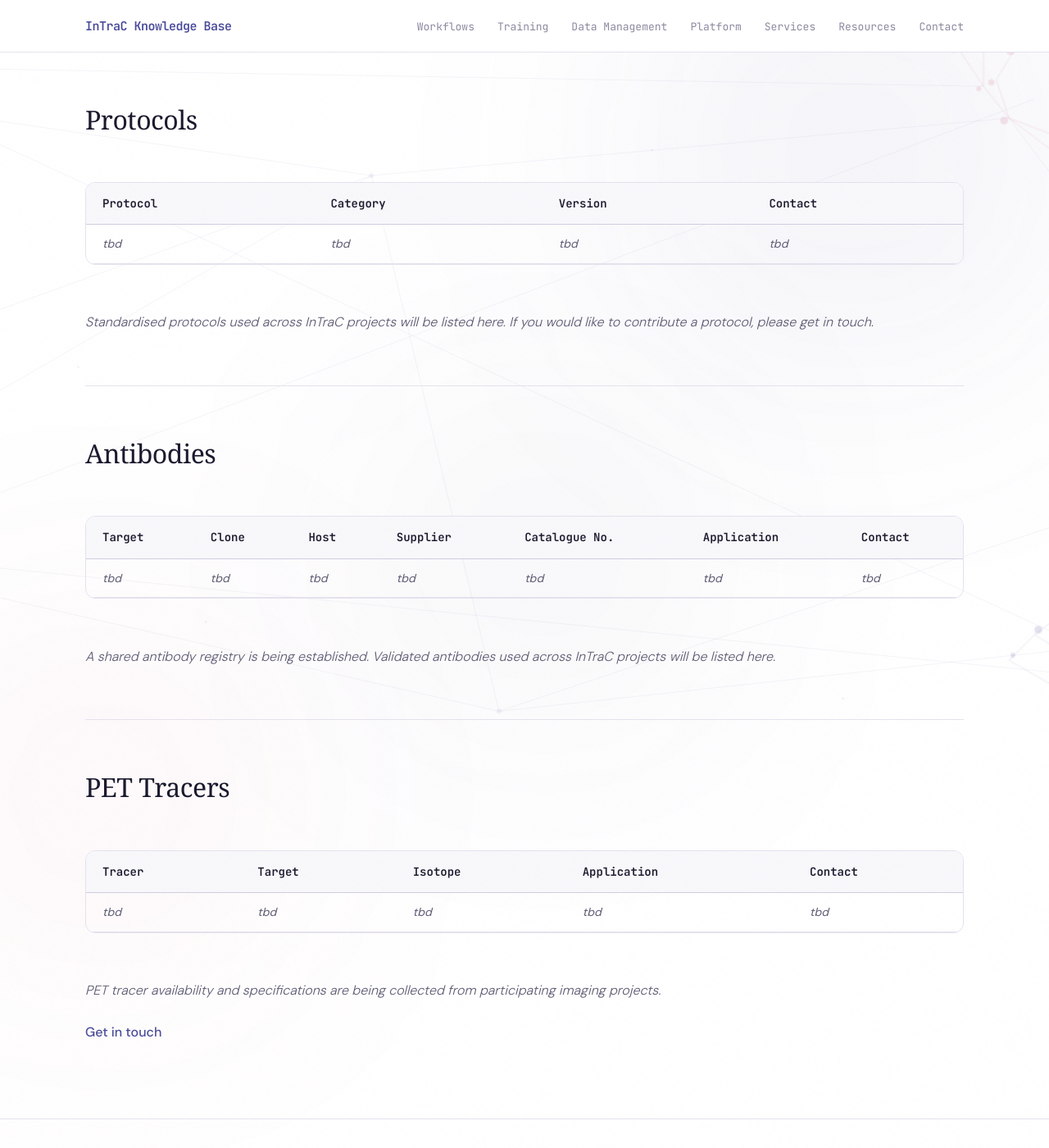
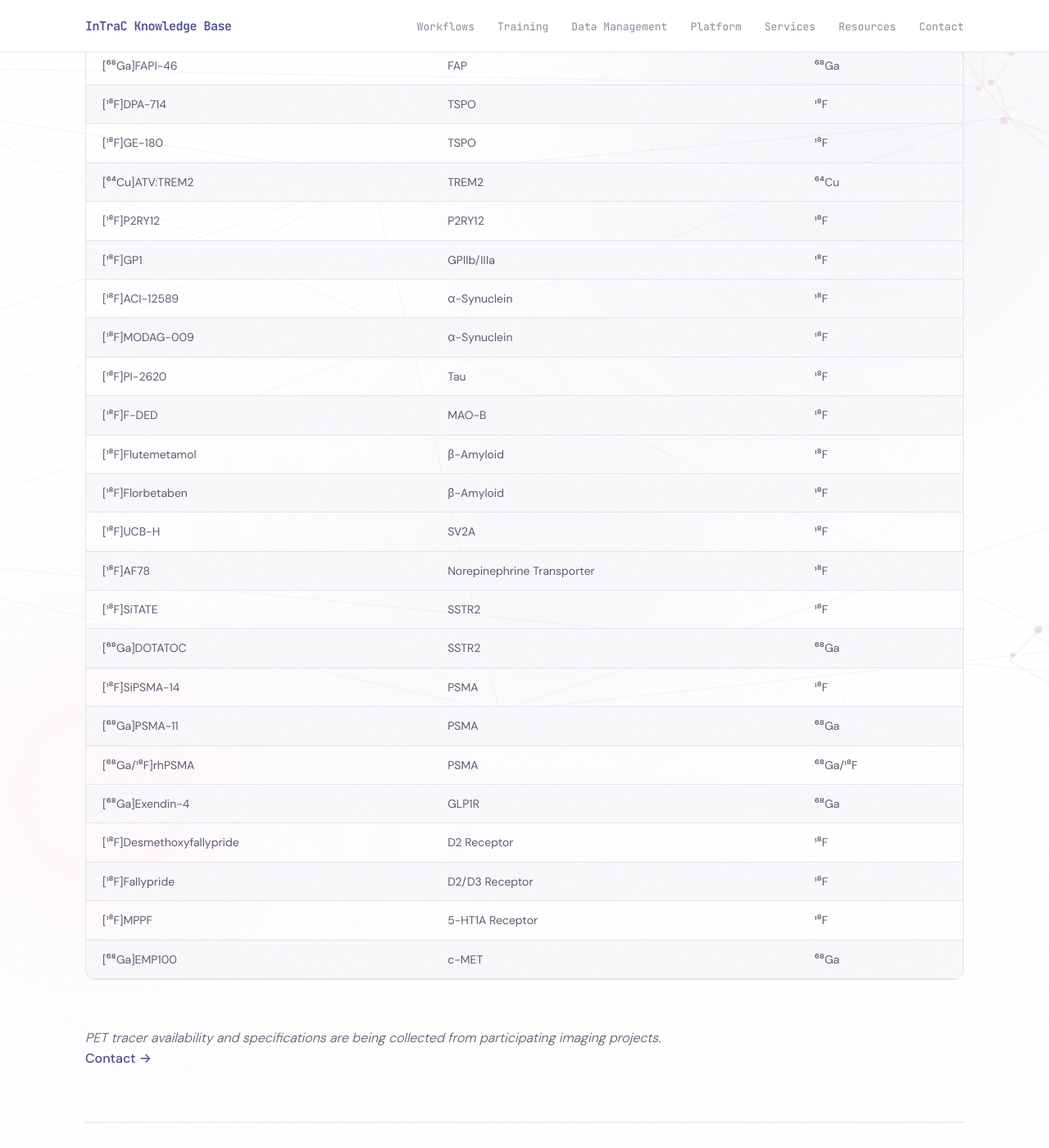
Before and after one commit to InTraC-CRC1784/intrac-crc1784.github.io, a Jekyll site: the page built from docs/resources.md, in a window 1280 px wide and 1400 px high, scrolled down 809 px. Shown: the whole window at 82% size. Built offline with Jekyll 4.4.1, drawn with Linux system fonts in a browser that asks for light colours; some web fonts are replaced; some of the changed text lies outside the part shown.

Commit message:
Add PET tracer inventory and restructure resources

```diff
--- a/docs/resources.md
+++ b/docs/resources.md
@@ -11,17 +11,62 @@ nav_order: 7
 
 ---
 
+## PET Tracers
+
+&nbsp;
+
+| Tracer | Target | Isotope |
+|--------|--------|---------|
+| [¹⁸F]FDG | Glucose Metabolism | ¹⁸F |
+| [¹⁸F]Flurpiridaz | Perfusion | ¹⁸F |
+| [⁶⁸Ga]CXCR4 | CXCR4 | ⁶⁸Ga |
+| [¹⁸F]FAPI-74 | FAP | ¹⁸F |
+| [⁶⁸Ga]FAPI-46 | FAP | ⁶⁸Ga |
+| [¹⁸F]DPA-714 | TSPO | ¹⁸F |
+| [¹⁸F]GE-180 | TSPO | ¹⁸F |
+| [⁶⁴Cu]ATV:TREM2 | TREM2 | ⁶⁴Cu |
+| [¹⁸F]P2RY12 | P2RY12 | ¹⁸F |
+| [¹⁸F]GP1 | GPIIb/IIIa | ¹⁸F |
+| [¹⁸F]ACI-12589 | α-Synuclein | ¹⁸F |
+| [¹⁸F]MODAG-009 | α-Synuclein | ¹⁸F |
+| [¹⁸F]PI-2620 | Tau | ¹⁸F |
+| [¹⁸F]F-DED | MAO-B | ¹⁸F |
+| [¹⁸F]Flutemetamol | β-Amyloid | ¹⁸F |
+| [¹⁸F]Florbetaben | β-Amyloid | ¹⁸F |
+| [¹⁸F]UCB-H | SV2A | ¹⁸F |
+| [¹⁸F]AF78 | Norepinephrine Transporter | ¹⁸F |
+| [¹⁸F]SiTATE | SSTR2 | ¹⁸F |
+| [⁶⁸Ga]DOTATOC | SSTR2 | ⁶⁸Ga |
+| [¹⁸F]SiPSMA-14 | PSMA | ¹⁸F |
+| [⁶⁸Ga]PSMA-11 | PSMA | ⁶⁸Ga |
+| [⁶⁸Ga/¹⁸F]rhPSMA | PSMA | ⁶⁸Ga/¹⁸F |
+| [⁶⁸Ga]Exendin-4 | GLP1R | ⁶⁸Ga |
+| [¹⁸F]Desmethoxyfallypride | D2 Receptor | ¹⁸F |
+| [¹⁸F]Fallypride | D2/D3 Receptor | ¹⁸F |
+| [¹⁸F]MPPF | 5-HT1A Receptor | ¹⁸F |
+| [⁶⁸Ga]EMP100 | c-MET | ⁶⁸Ga |
+
+&nbsp;
+
+*PET tracer availability and specifications are being collected from participating imaging projects.*
+
+[Contact &rarr;](mailto:tbd)
+
+---
+
 ## Available Mouse Strains
 
 &nbsp;
 
-| Strain | Background | Application | Availability | Contact |
-|--------|------------|-------------|--------------|---------|
-| *tbd* | *tbd* | *tbd* | *tbd* | *tbd* |
+| Strain | Background | Application | Availability |
+|--------|------------|-------------|--------------|
+| *tbd* | *tbd* | *tbd* | *tbd* |
 
 &nbsp;
 
 *Mouse strain inventory is being compiled across InTraC projects. Contact the relevant project leads for current availability.*
+
+[Contact &rarr;](mailto:tbd)
 
 ---
 
@@ -29,13 +74,15 @@ nav_order: 7
 
 &nbsp;
 
-| Protocol | Category | Version | Contact |
-|----------|----------|---------|---------|
-| *tbd* | *tbd* | *tbd* | *tbd* |
+| Protocol | Category | Version |
+|----------|----------|---------|
+| *tbd* | *tbd* | *tbd* |
 
 &nbsp;
 
 *Standardised protocols used across InTraC projects will be listed here. If you would like to contribute a protocol, please get in touch.*
+
+[Contact &rarr;](mailto:tbd)
 
 ---
 
@@ -43,28 +90,12 @@ nav_order: 7
 
 &nbsp;
 
-| Target | Clone | Host | Supplier | Catalogue No. | Application | Contact |
-|--------|-------|------|----------|---------------|-------------|---------|
-| *tbd* | *tbd* | *tbd* | *tbd* | *tbd* | *tbd* | *tbd* |
+| Target | Clone | Host | Supplier | Catalogue No. | Application |
+|--------|-------|------|----------|---------------|-------------|
+| *tbd* | *tbd* | *tbd* | *tbd* | *tbd* | *tbd* |
 
 &nbsp;
 
 *A shared antibody registry is being established. Validated antibodies used across InTraC projects will be listed here.*
 
----
-
-## PET Tracers
-
-&nbsp;
-
-| Tracer | Target | Isotope | Application | Contact |
-|--------|--------|---------|-------------|---------|
-| *tbd* | *tbd* | *tbd* | *tbd* | *tbd* |
-
-&nbsp;
-
-*PET tracer availability and specifications are being collected from participating imaging projects.*
-
-&nbsp;
-
-[Get in touch](mailto:tbd)
+[Contact &rarr;](mailto:tbd)
```
